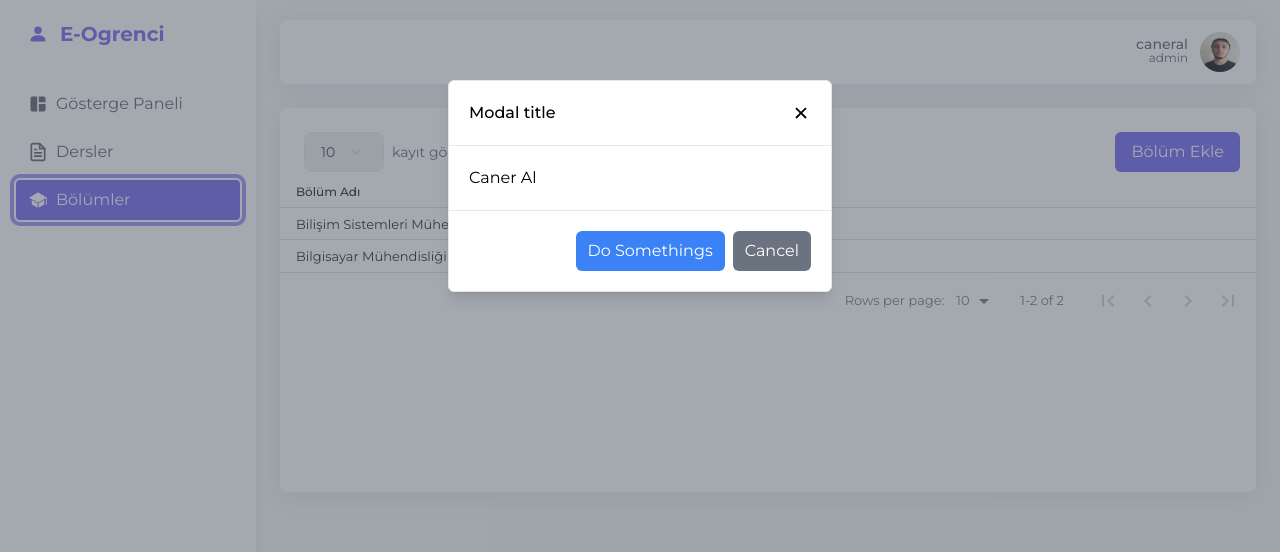
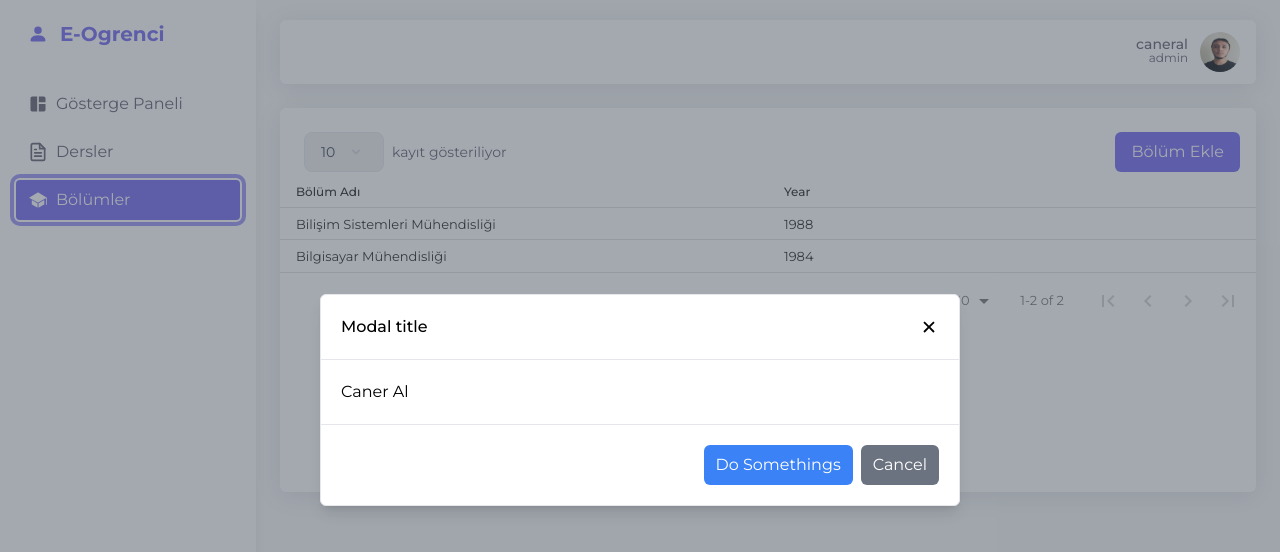
Before and after one commit to caneral/eogrenci.adminpanel, a React (Create React App) app: page /departments in a window 1280 px wide. Both pictures are taken after a click on the button "Bölüm Ekle". Shown: the top 552 px of the page. Built offline with nearby package versions, Linux system fonts and the light colour scheme.

Commit message:
Modal edited

```diff
--- a/src/components/Modal.js
+++ b/src/components/Modal.js
@@ -2,15 +2,23 @@ import React from "react";
 import { IoCloseSharp } from "react-icons/io5";
 const Modal = ({ isOpen, toggle, children }) => {
   return (
-    <div
-      className={`z-50 ${
-        !isOpen && "hidden"
-      } fixed inset-0 h-full w-full overflow-y-auto bg-gray-600 bg-opacity-50`}
-    >
-      <div className={`relative top-20 mx-auto py-5 border w-96 shadow-lg rounded-md bg-white `}>
-        {children}
+    isOpen && (
+      <div
+        className="fixed inset-0 h-full w-full overflow-y-auto bg-gray-600 bg-opacity-50 flex justify-center items-center z-50"
+        onClick={() => {
+          toggle();
+        }}
+      >
+        <div
+          className="w-1/2 mx-auto bg-white py-5 border shadow-lg rounded-md"
+          onClick={(e) => {
+            e.stopPropagation();
+          }}
+        >
+          {children}
+        </div>
       </div>
-    </div>
+    )
   );
 };
 
@@ -31,9 +39,7 @@ const ModalHeader = ({ children, toggle }) => {
 const ModalBody = ({ children }) => {
   return (
     <div>
-      <div className="p-5">
-        {children}
-      </div>
+      <div className="p-5">{children}</div>
     </div>
   );
 };
@@ -42,9 +48,7 @@ const ModalFooter = ({ children }) => {
   return (
     <div>
       <hr />
-      <div className="pt-5 px-5 flex justify-end space-x-2">
-        {children}
-      </div>
+      <div className="pt-5 px-5 flex justify-end space-x-2">{children}</div>
     </div>
   );
 };
```
